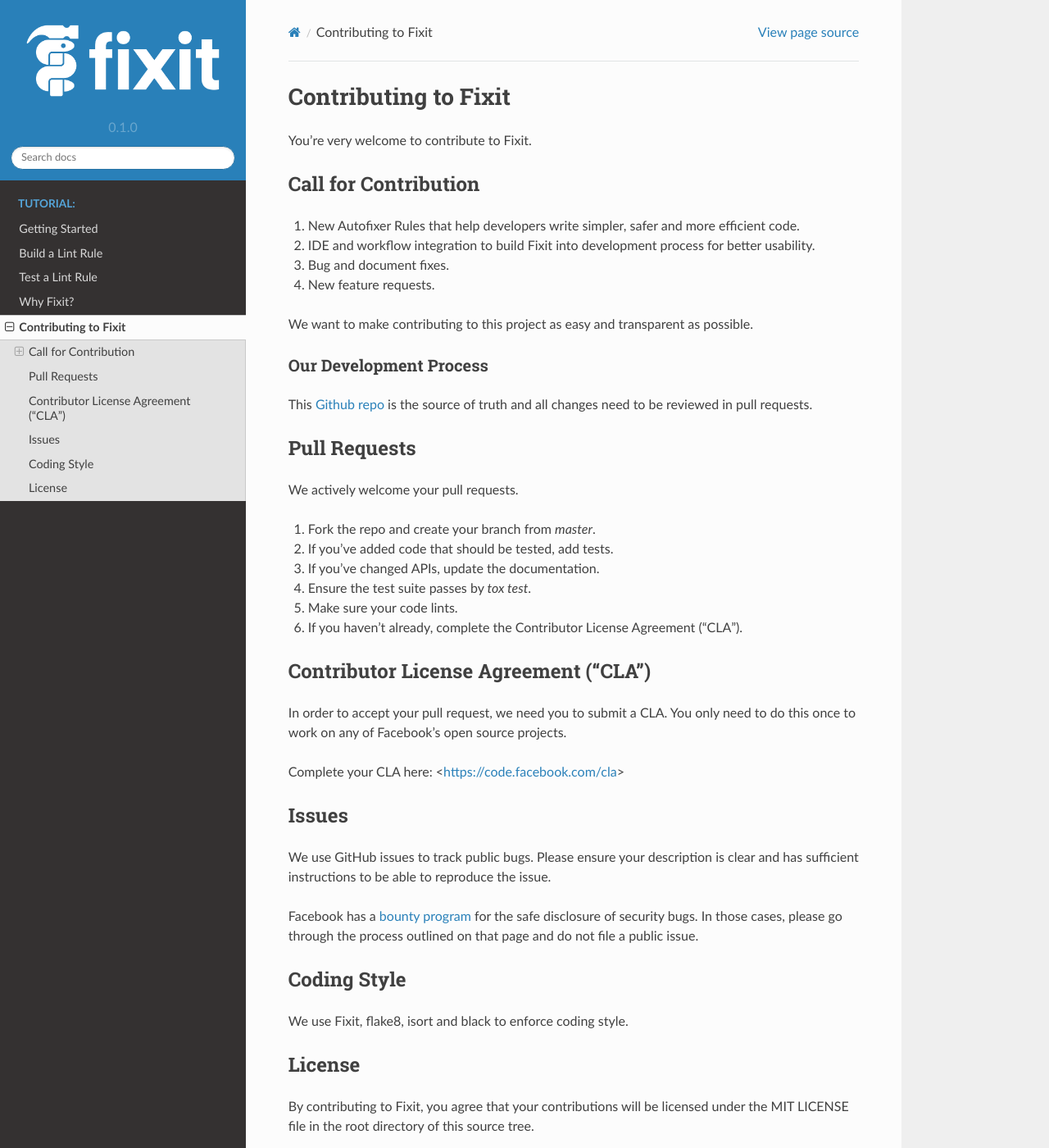
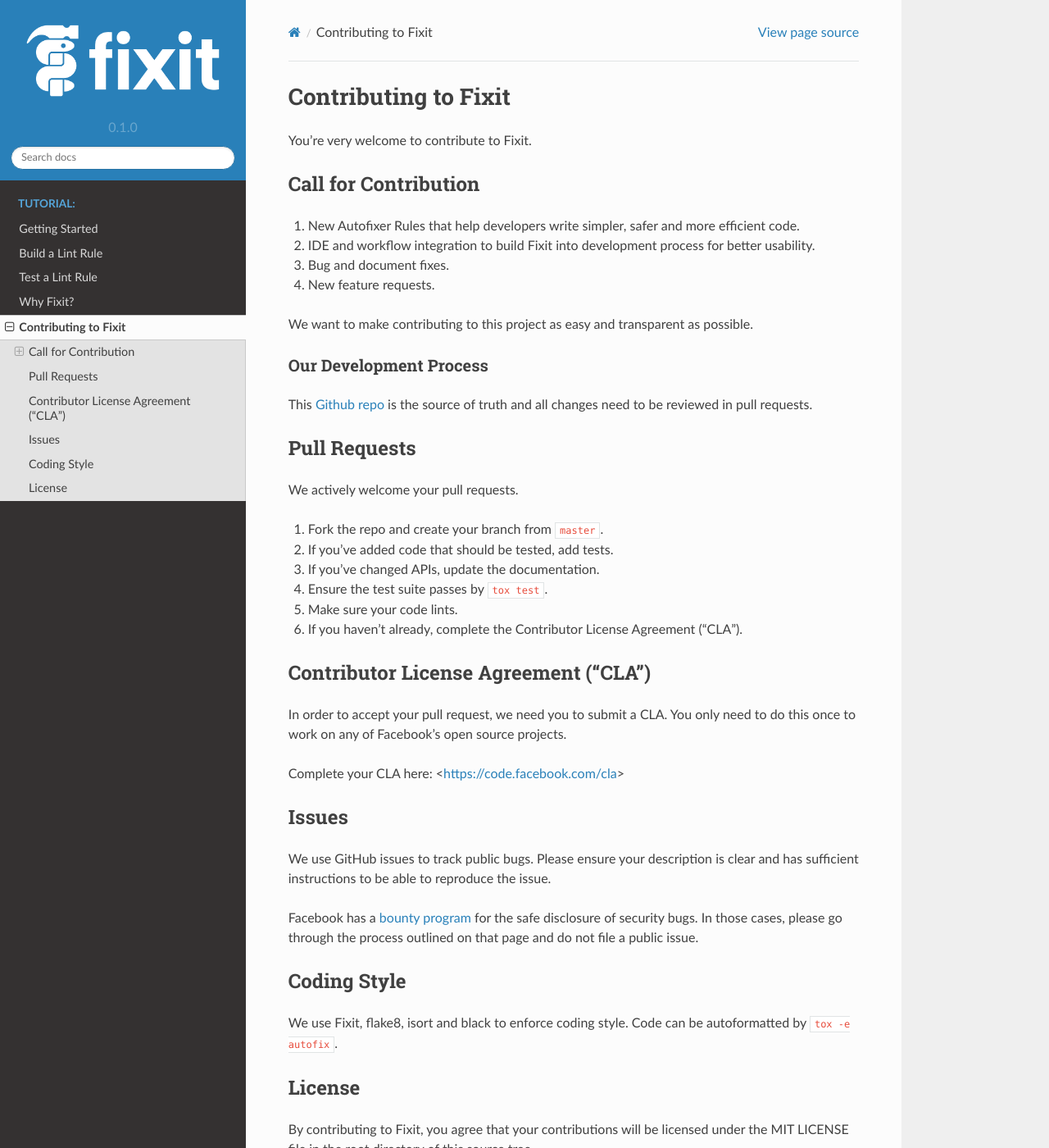
Before and after one commit to Instagram/Fixit, a Sphinx documentation site: the page built from docs/source/contributing.rst, in a window 1280 px wide and 1400 px high. Shown: the whole window at 82% size. Built offline with Sphinx 7.4.7 and the Read the Docs theme 2.0.0, drawn with Linux system fonts in a browser that asks for light colours.

```diff
--- a/docs/source/contributing.rst
+++ b/docs/source/contributing.rst
@@ -23,10 +23,10 @@ Pull Requests
 -------------
 We actively welcome your pull requests.
 
-1. Fork the repo and create your branch from `master`.
+1. Fork the repo and create your branch from ``master``.
 2. If you've added code that should be tested, add tests.
 3. If you've changed APIs, update the documentation.
-4. Ensure the test suite passes by `tox test`.
+4. Ensure the test suite passes by ``tox test``.
 5. Make sure your code lints.
 6. If you haven't already, complete the Contributor License Agreement ("CLA").
 
@@ -49,6 +49,7 @@ outlined on that page and do not file a public issue.
 Coding Style
 ------------
 We use Fixit, flake8, isort and black to enforce coding style.
+Code can be autoformatted by ``tox -e autofix``.
 
 License
 -------
```
Also changed, not shown: README.rst (+8 -10 lines).
